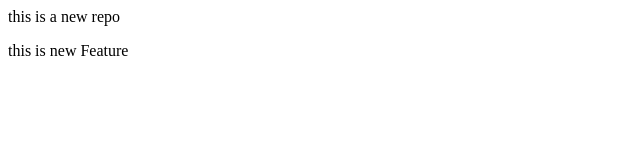
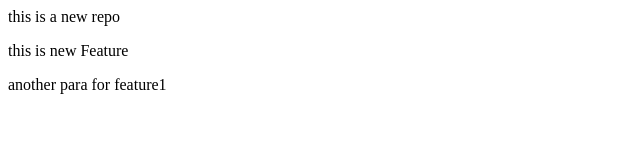
Before and after one commit to MalikMAbdullah/localrepo, a plain HTML site: page index.html in a window 1280 px wide. Shown: the whole page, without its empty margins (0-640 px from the left). Drawn offline with Linux system fonts and the light colour scheme.

Commit message:
another para for feature 1

```diff
--- a/index.html
+++ b/index.html
@@ -1,2 +1,3 @@
 <p>this is a new repo</p>
 <p>this is new Feature</p>
+<p>another para for feature1</p>
```
